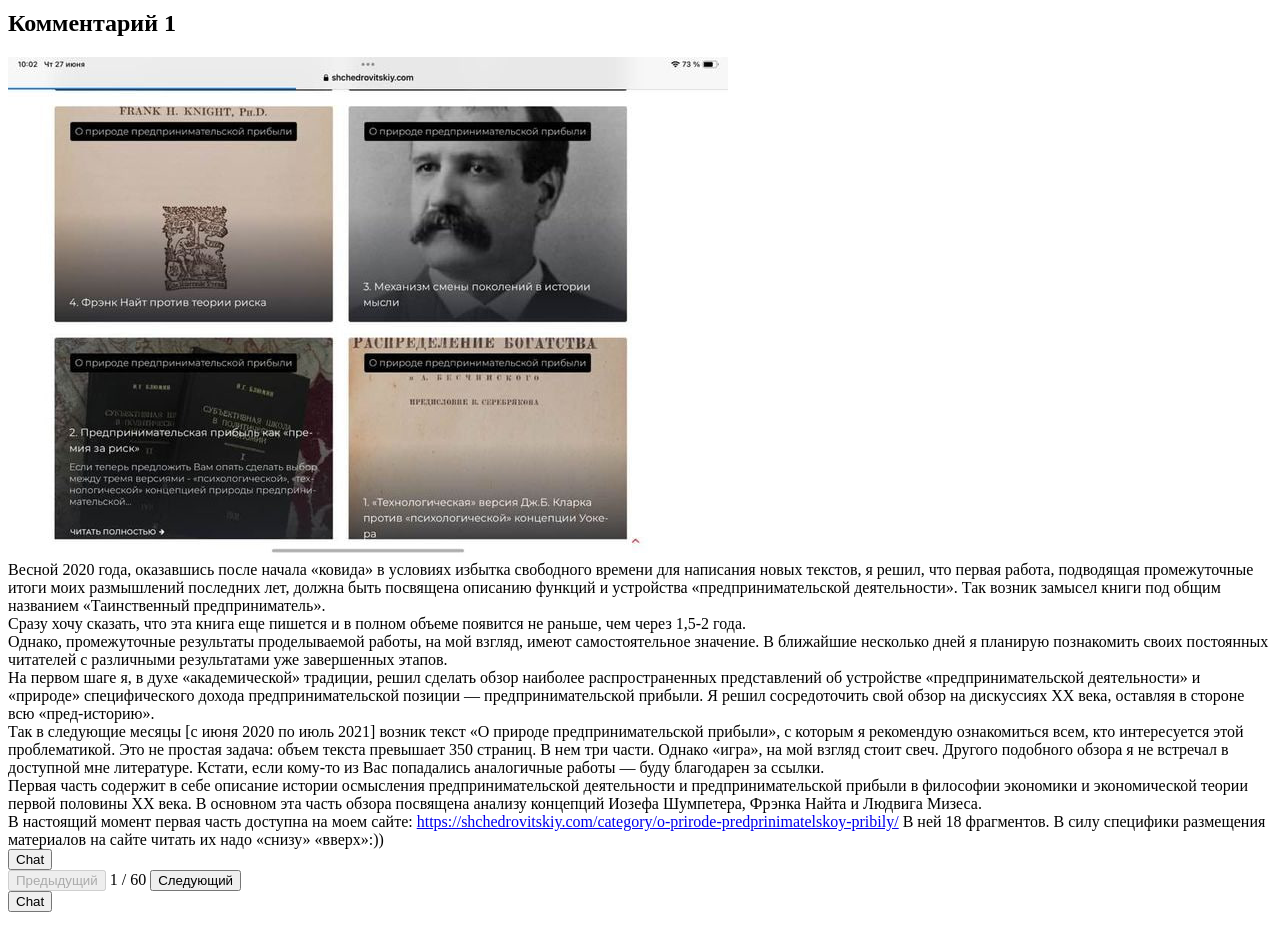
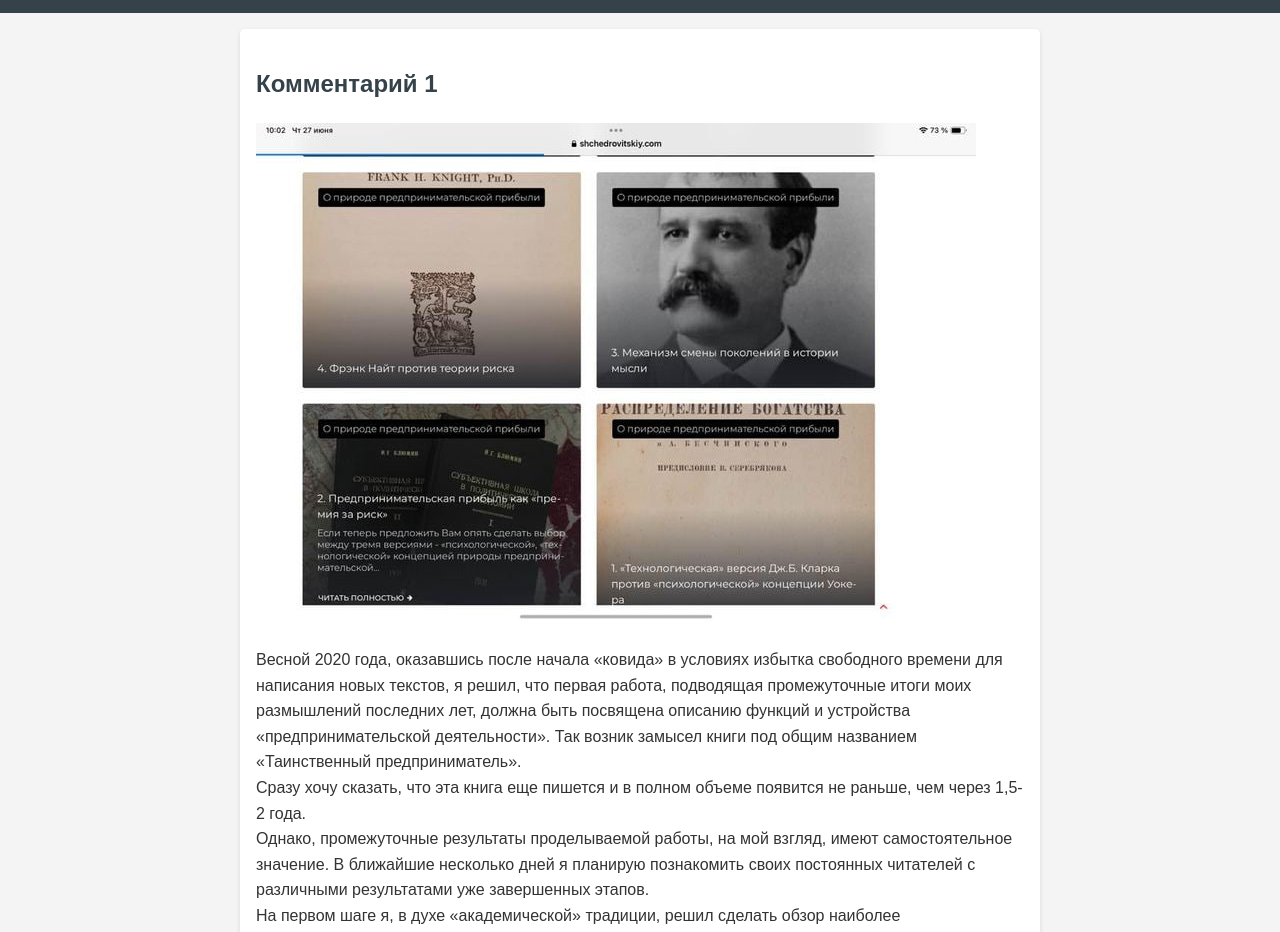
Before and after one commit to frade/bodrum_motor, a website: page public/index.html in a window 1280 px wide. Shown: the part 70-1002 px from the top of the page. Drawn offline with Linux system fonts and the light colour scheme.

Commit message:
reorg. styles

```diff
--- a/public/index.html
+++ b/public/index.html
@@ -4,7 +4,7 @@
     <meta charset="UTF-8">
     <meta name="viewport" content="width=device-width, initial-scale=1.0">
     <title>Мотор развития</title>
-    <link rel="stylesheet" href="styles.css">
+    <link rel="stylesheet" href="/styles.css">
 </head>
 <body>
     <header>
--- a/public/styles.css
+++ b/public/styles.css
@@ -1,3 +1,103 @@
+body {
+    font-family: Arial, sans-serif;
+    line-height: 1.6;
+    color: #333;
+    margin: 0;
+    padding: 0;
+    background-color: #f4f4f4;
+}
+
+header {
+    background-color: #35424a;
+    color: #ffffff;
+    text-align: center;
+    padding: 1rem;
+}
+
+h1 {
+    margin: 0;
+}
+
+main {
+    padding: 1rem;
+    max-width: 800px;
+    margin: 0 auto;
+}
+
+.comment {
+    background-color: #ffffff;
+    margin-bottom: 1rem;
+    padding: 1rem;
+    border-radius: 5px;
+    box-shadow: 0 2px 5px rgba(0, 0, 0, 0.1);
+}
+
+.comment img {
+    max-width: 100%;
+    height: auto;
+    margin-bottom: 1rem;
+}
+
+h2 {
+    color: #35424a;
+}
+
+a {
+    color: #e8491d;
+    text-decoration: none;
+}
+
+a:hover {
+    text-decoration: underline;
+}
+
+nav {
+    display: flex;
+    justify-content: space-between;
+    align-items: center;
+    padding: 1rem;
+    max-width: 800px;
+    margin: 0 auto;
+}
+
+button {
+    background-color: #35424a;
+    color: #ffffff;
+    border: none;
+    padding: 0.5rem 1rem;
+    cursor: pointer;
+    border-radius: 3px;
+}
+
+button:disabled {
+    background-color: #cccccc;
+    cursor: not-allowed;
+}
+
+#page-info {
+    font-weight: bold;
+}
+
+.chat-button-container {
+    text-align: center;
+    margin-top: 2rem;
+    margin-bottom: 2rem;
+}
+
+#chat-btn {
+    background-color: #35424a;
+    color: #ffffff;
+    border: none;
+    padding: 10px 20px;
+    font-size: 16px;
+    cursor: pointer;
+    border-radius: 5px;
+}
+
+#chat-btn:hover {
+    background-color: #2a363d;
+}
+
 .video-container {
     position: relative;
     padding-bottom: 56.25%; /* 16:9 aspect ratio */
@@ -14,3 +114,23 @@
     width: 100%;
     height: 100%;
 }
+
+@media (max-width: 600px) {
+    main {
+        padding: 0.5rem;
+    }
+
+    nav {
+        flex-direction: column;
+        align-items: stretch;
+    }
+
+    nav button {
+        margin-bottom: 0.5rem;
+    }
+
+    #page-info {
+        text-align: center;
+        margin-bottom: 0.5rem;
+    }
+}
```
Also changed, not shown: public/chat.html (+1 -1 lines).
